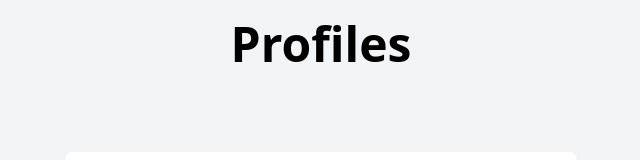
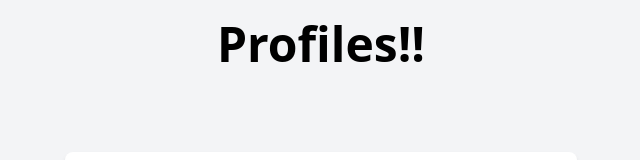
Before and after one commit to MyahGrieve/DMIT2008_Assessment_1, a website built with Vite: page index.html in a window 1280 px wide. Shown: the top 160 px of the page, without its empty margins (319-959 px from the left). Built offline with nearby package versions, Linux system fonts and the light colour scheme.

Commit message:
Update index.html

```diff
--- a/index.html
+++ b/index.html
@@ -10,7 +10,7 @@
   </head>
   <body class="bg-gray-100">
          <header  class="text-5xl text-center m-5 font-bold">
-          Profiles
+          Profiles!!
          </header>
          <main id="cards" class="  pt-6 m-3">
 
```
